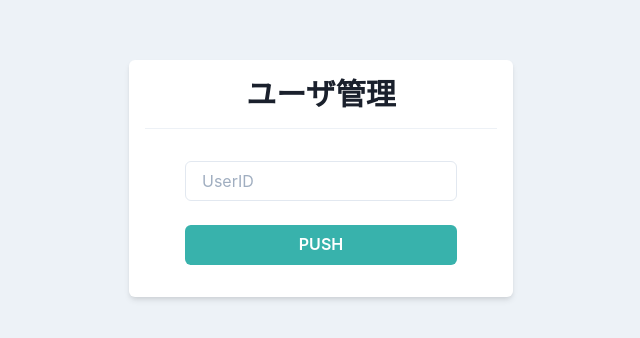
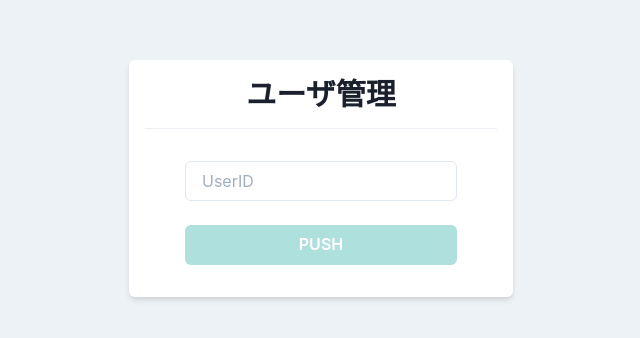
Before and after one commit to kuntaro0524/jak-final-project01, a React (Create React App) app: page / in a window 1280 px wide. Shown: the part 222-560 px from the top of the page, without its empty margins (319-959 px from the left). Built offline with nearby package versions, Linux system fonts and the light colour scheme.

Commit message:
認証機能を実現！ ポイント PrimaryButtonについてload中にはロード状態を表示。 テキストボックスにテキストを入力しない場合には押せない、ということを実現した。

```diff
--- a/src/components/atoms/PrimaryButton.tsx
+++ b/src/components/atoms/PrimaryButton.tsx
@@ -4,17 +4,25 @@
 // ボタンの名称を受け取れれば良いので children を受け取るようにする
 type Props = {
   children: ReactNode;
+  // ロード中にアクティブにしたりしなかったりするための仕掛け
+  // どちらも必須ではないパラメータとして型指定する
+  disabled?: boolean;
+  loading?: boolean;
   // オンクリックのイベント設定→ここでは受け取ってそのまま chakraUI のコンポーネントを渡している
   onClick: () => void;
 };
 
 export const PrimaryButton: VFC<Props> = memo((props) => {
-  const { children, onClick } = props;
+  // 必須でないパラメータについてはここでデフォルト値を設定しながら受け取る
+  const { children, disabled = false, loading = false, onClick } = props;
   return (
     <Button
       bg="teal.400"
       color="white"
       _hover={{ opacity: 0.8 }}
+      // Loadingの間だけボタンが非活性になる
+      isLoading={loading}
+      disabled={disabled}
       onClick={onClick}
     >
       {children}
--- a/src/components/pages/Login.tsx
+++ b/src/components/pages/Login.tsx
@@ -33,7 +33,14 @@
             value={userID}
             onChange={onChangeUserId}
           />
-          <PrimaryButton onClick={onClickLogin}> PUSH </PrimaryButton>
+          <PrimaryButton
+            // userIDが空文字列の場合には押せないようにした
+            disabled={userID === ""}
+            loading={loading}
+            onClick={onClickLogin}
+          >
+            PUSH
+          </PrimaryButton>
         </Stack>
       </Box>
     </Flex>
```
